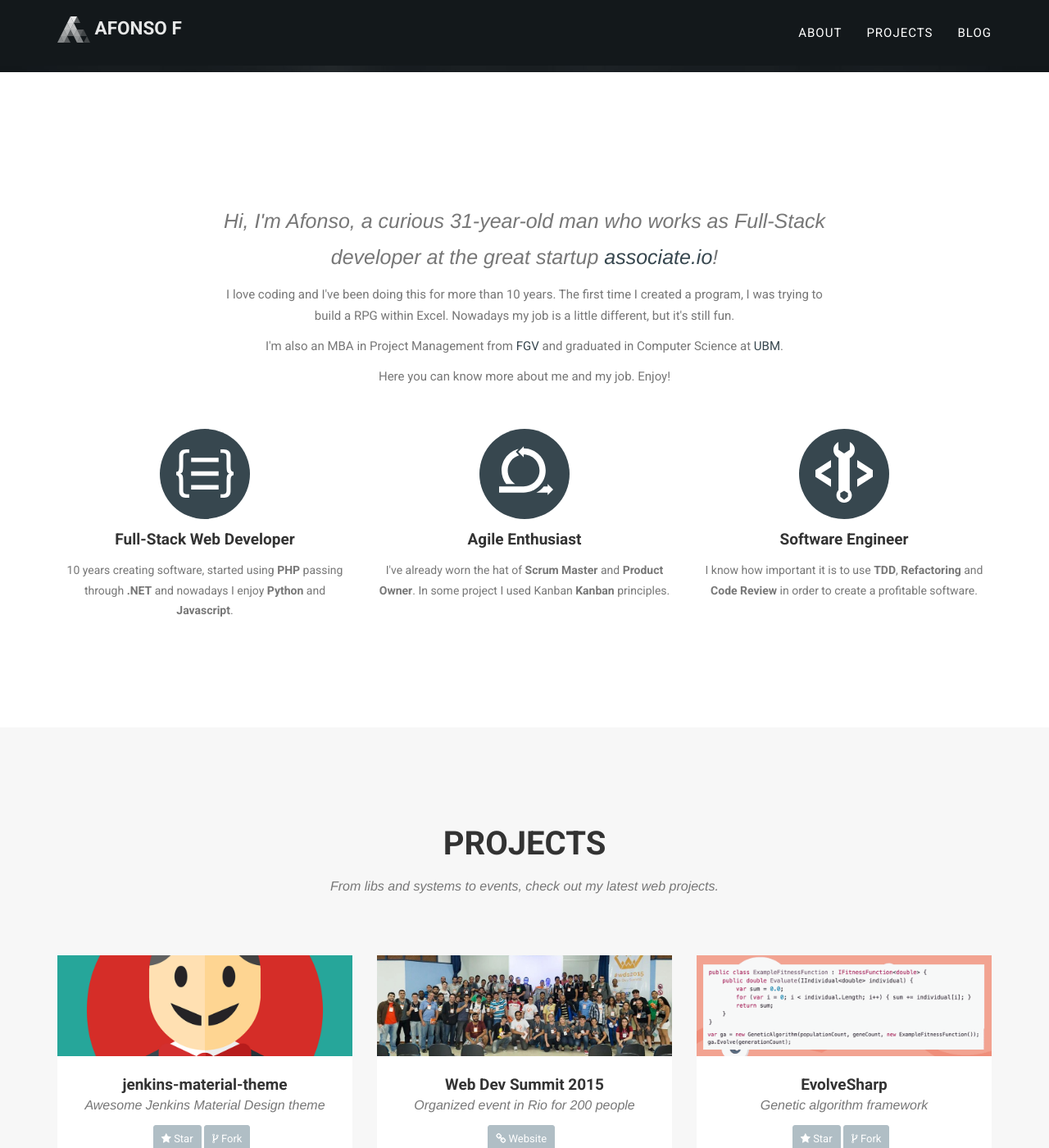
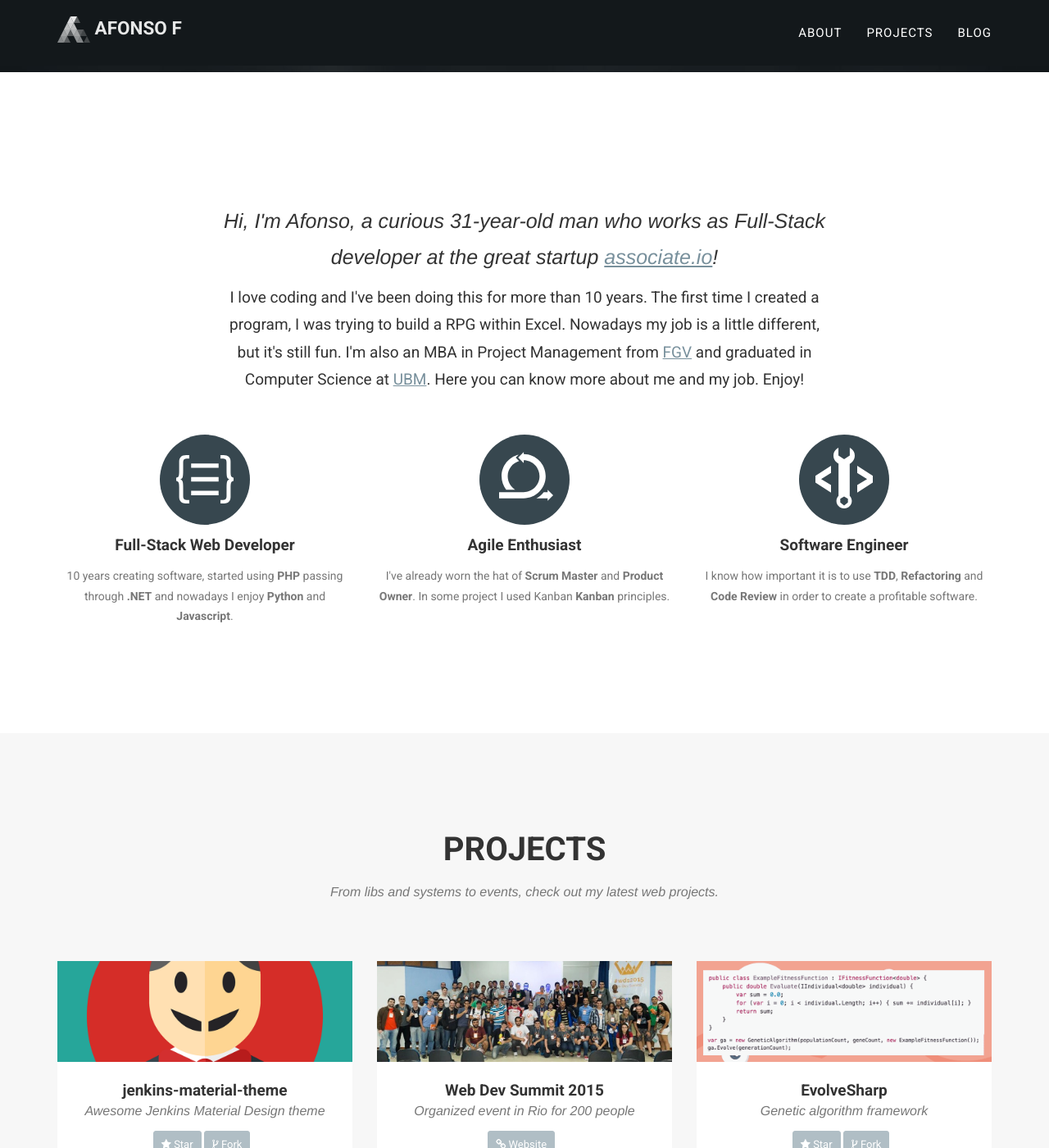
Before and after one commit to afonsof/afonsof.github.io, a Jekyll site: the page built from index.html, in a window 1280 px wide and 1400 px high, scrolled down 597 px. Shown: the whole window at 82% size. Built offline with Jekyll 4.4.1, drawn with Linux system fonts in a browser that asks for light colours; some web fonts are replaced.

Commit message:
Layout fixes

```diff
--- a/_includes/about.html
+++ b/_includes/about.html
@@ -9,24 +9,21 @@
         <div class="row text-center">
             <div class="col-lg-8 col-lg-offset-2 text-center"
                  style="margin-top: 40px; margin-bottom: 0">
-                <p class="text-muted"
-                   style="font-size: 25px; font-family: 'Droid Serif', 'Helvetica Neue', Helvetica, Arial, sans-serif; font-style: italic">
+                <p
+                        style="font-size: 25px; font-family: 'Droid Serif', 'Helvetica Neue', Helvetica, Arial, sans-serif; font-style: italic">
                     Hi, I'm Afonso, a curious 31-year-old man who
                     works as Full-Stack developer at the great startup <a href="http://associate.io">associate.io</a>!
                 </p>
 
-                <p class="text-muted" style="font-size: 15px">
+                <p style="font-size: 19px">
                     I love coding and I've been doing this for more than 10 years. The first time I created a program,
                     I was trying to build a RPG within Excel.
                     Nowadays my job is a little different, but it's still fun.
-                </p>
 
-                <p class="text-muted" style="font-size: 15px">
                     I'm also an MBA in Project
                     Management from <a href="http://fgv.br">FGV</a> and graduated in Computer Science at
                     <a href="http://ubm.br/">UBM</a>.
-                </p>
-                <p class="text-muted" style="font-size: 15px">Here you can know more about me and my job. Enjoy!</p>
+                    Here you can know more about me and my job. Enjoy!</p>
             </div>
         </div>
 
--- a/assets/css/main.scss
+++ b/assets/css/main.scss
@@ -63,7 +63,8 @@
 }
 
 a {
-  color: $primary;
+  color: $secondary;
+  text-decoration: underline;
 }
 
 a:hover,
@@ -267,6 +268,10 @@
   background-color: $secondary;
 }
 
+.navbar a{
+  text-decoration: none;
+}
+
 @media(min-width: 768px) {
   .navbar-default {
     padding: 25px 0;
@@ -304,6 +309,8 @@
   }
 
 }
+
+
 
 header {
   text-align: center;
@@ -382,7 +389,7 @@
 
 @media(min-width: 768px) {
   section {
-    padding:120px 0;
+    padding: 120px 0;
   }
 }
 
@@ -816,12 +823,14 @@
 
 ::-moz-selection {
   text-shadow: none;
-  background: $primary;
+  background: lighten($secondary,50%);
+  color: #FFF;
 }
 
 ::selection {
   text-shadow: none;
-  background: $primary;
+  background: lighten($secondary,20%);
+  color: #FFF;
 }
 
 img::selection {
@@ -833,23 +842,66 @@
 }
 
 body {
-  webkit-tap-highlight-color: $primary;
+  -webkit-tap-highlight-color: lighten($secondary,20%);
 }
 
-#blog p{
+#blog p {
   font-size: 22px;
 }
 
-.entry-content p{
-  font-size: 22px;
-  line-height: 32px;
+.entry-content {
+  p, li {
+    font-size: 22px;
+    line-height: 32px;
+  }
+
+  p{
+    margin-bottom: 20px;
+  }
+
+  h4 {
+    font-size: 25px;
+    margin-top: 30px;
+  }
+
+  h3, h2 {
+    margin-top: 40px;
+    margin-bottom: 20px;
+  }
 }
 
-.entry-content h4{
-  font-size: 25px;
-  margin-top: 30px;
+article{
+  margin-bottom: 40px;
+
+  time{
+    font-size: 18px;
+    color: #999;
+    margin-bottom: 20px;
+    font-style: italic;
+    display: block;
+  }
 }
 
-.entry-content h3, .entry-content h2{
-  margin-top: 40px;
+#disqus_thread{
+  margin-bottom: 40px;
 }
+
+h3 a{
+  text-decoration: none;
+  color: $primary;
+  &:hover{
+    text-decoration: none;
+  }
+}
+
+footer a{
+  text-decoration: none;
+}
+
+.btn {
+  text-decoration: none;
+}
+
+.more-link{
+  font-size: 18px;
+}
```
